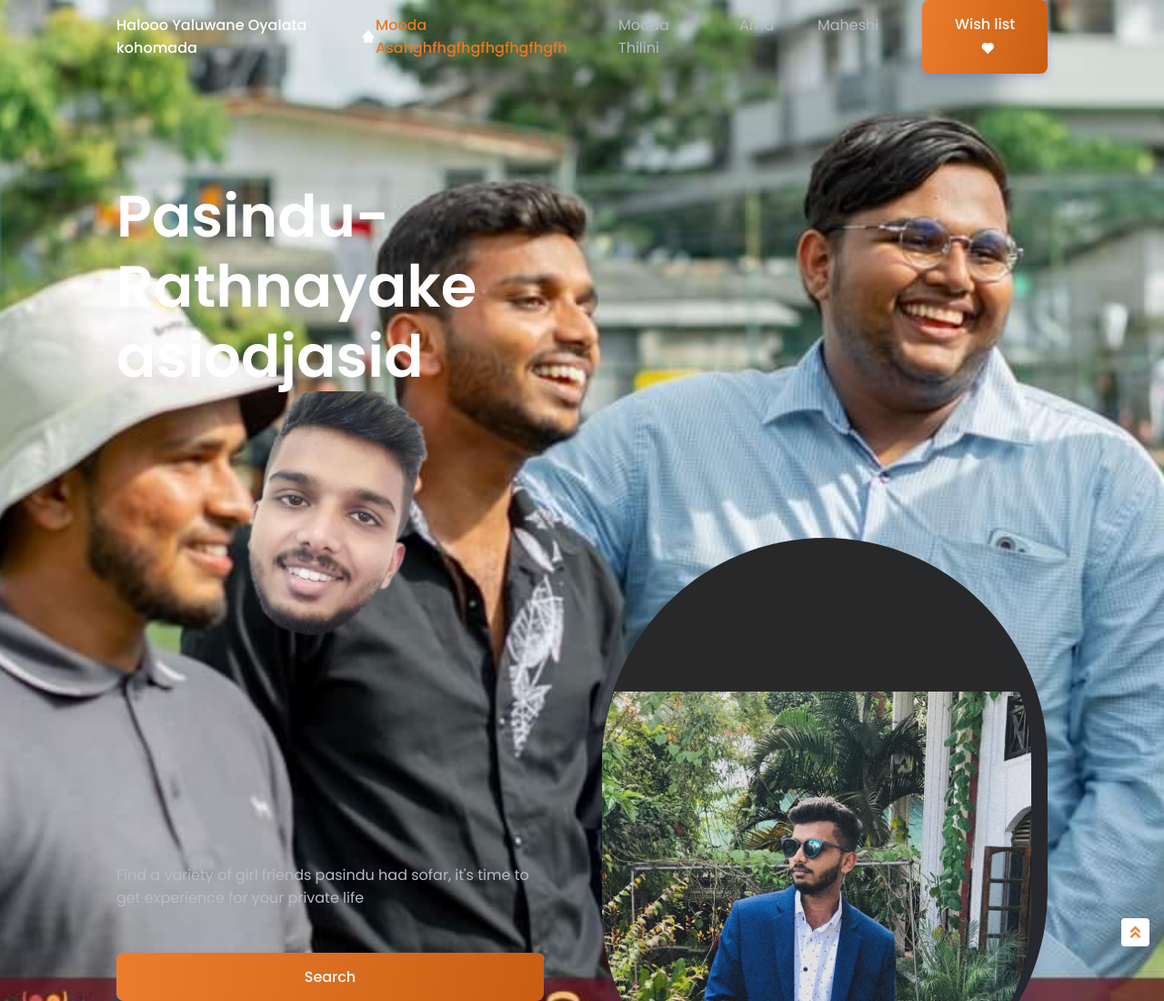
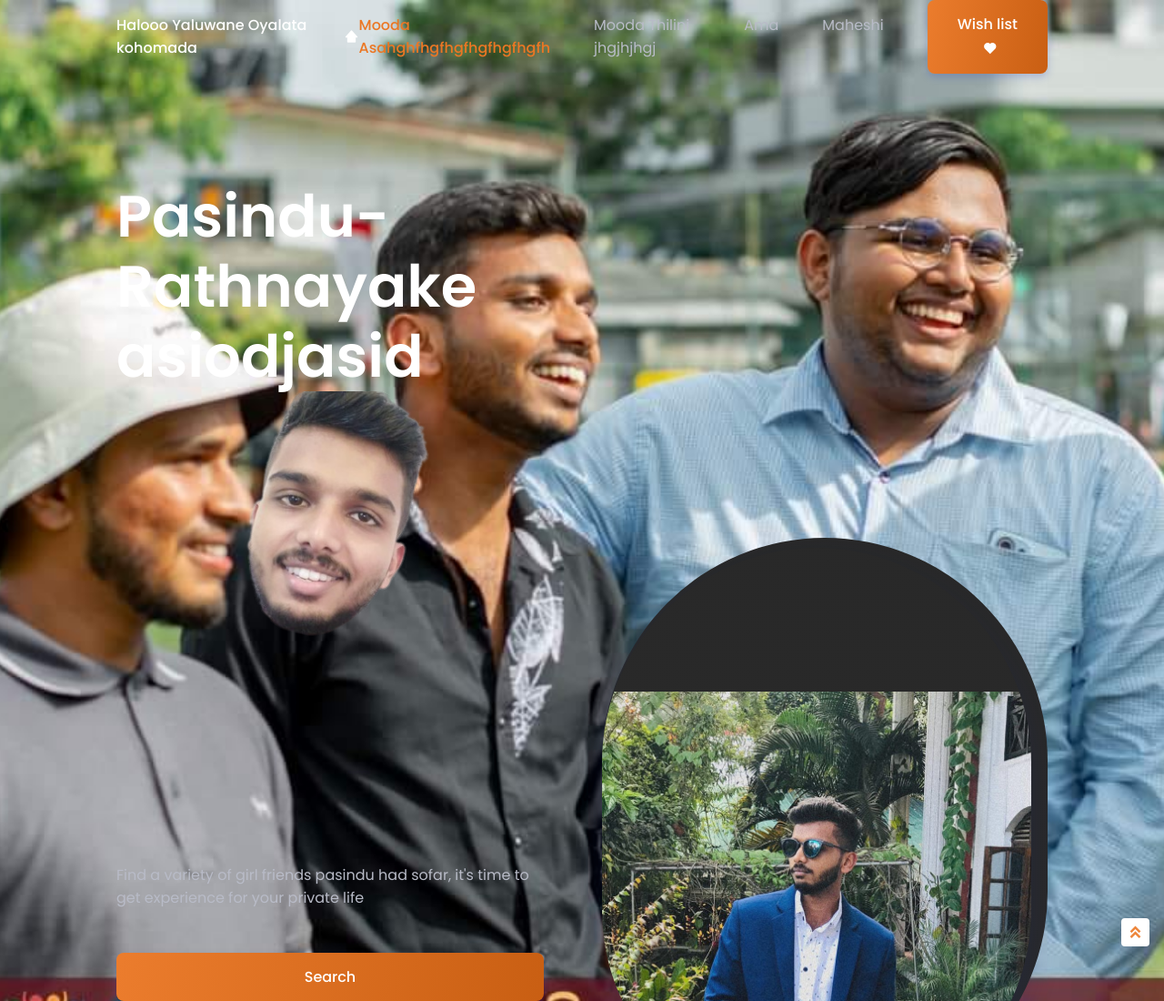
Before and after one commit to Chamixth/real-estate-website, a plain HTML site: page index.html in a window 1280 px wide. Shown: the top 1100 px of the page at 91% size. Drawn offline with nearby package versions, Linux system fonts and the light colour scheme.

Commit message:
Update index.html

```diff
--- a/index.html
+++ b/index.html
@@ -39,7 +39,7 @@
                         <li class="nav__item">
                             <a href="#popular" class="nav__link">
                                 <i class='bx bx-buildings' ></i>
-                                <span>Mooda Thilini</span>
+                                <span>Mooda Thilini jhgjhjhgj</span>
                             </a>
                         </li>
 
```
